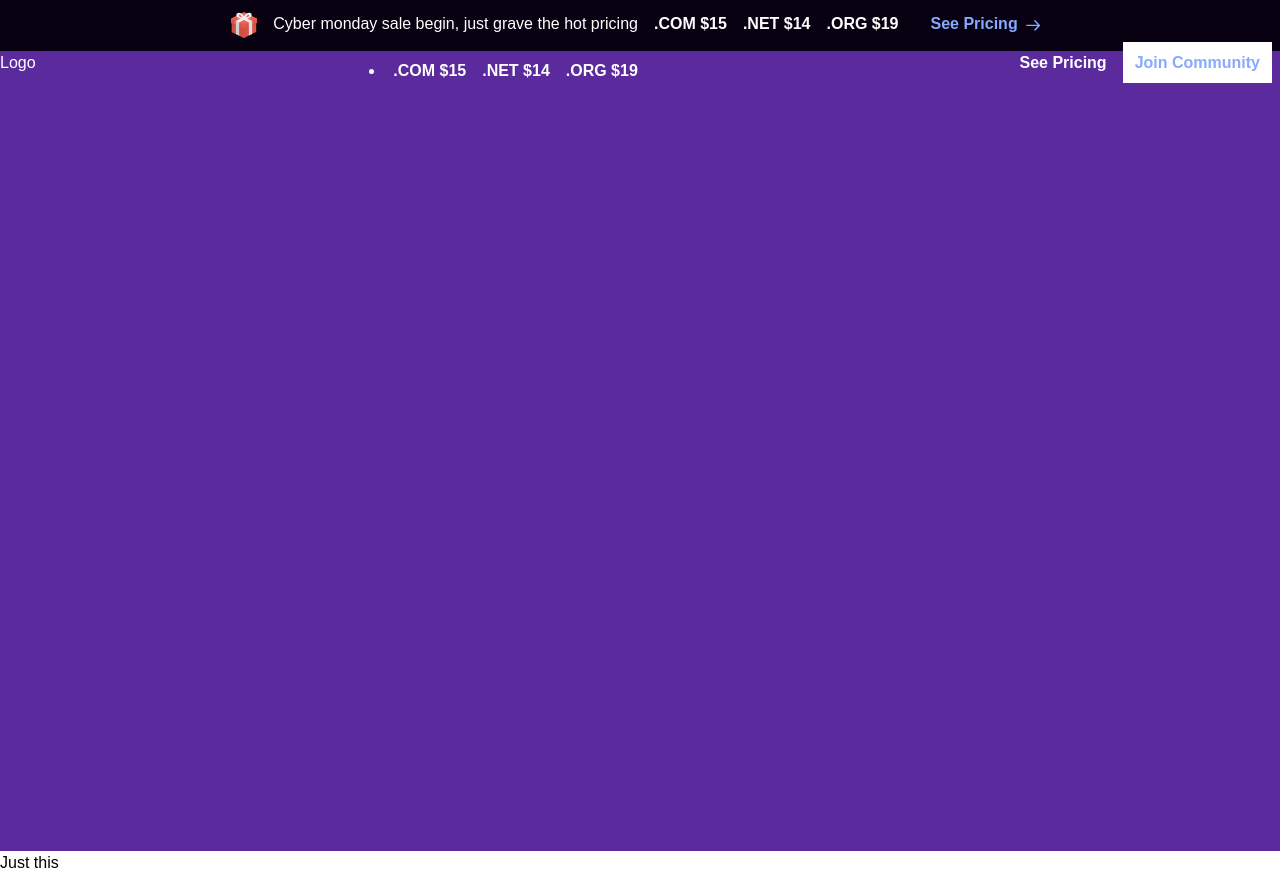
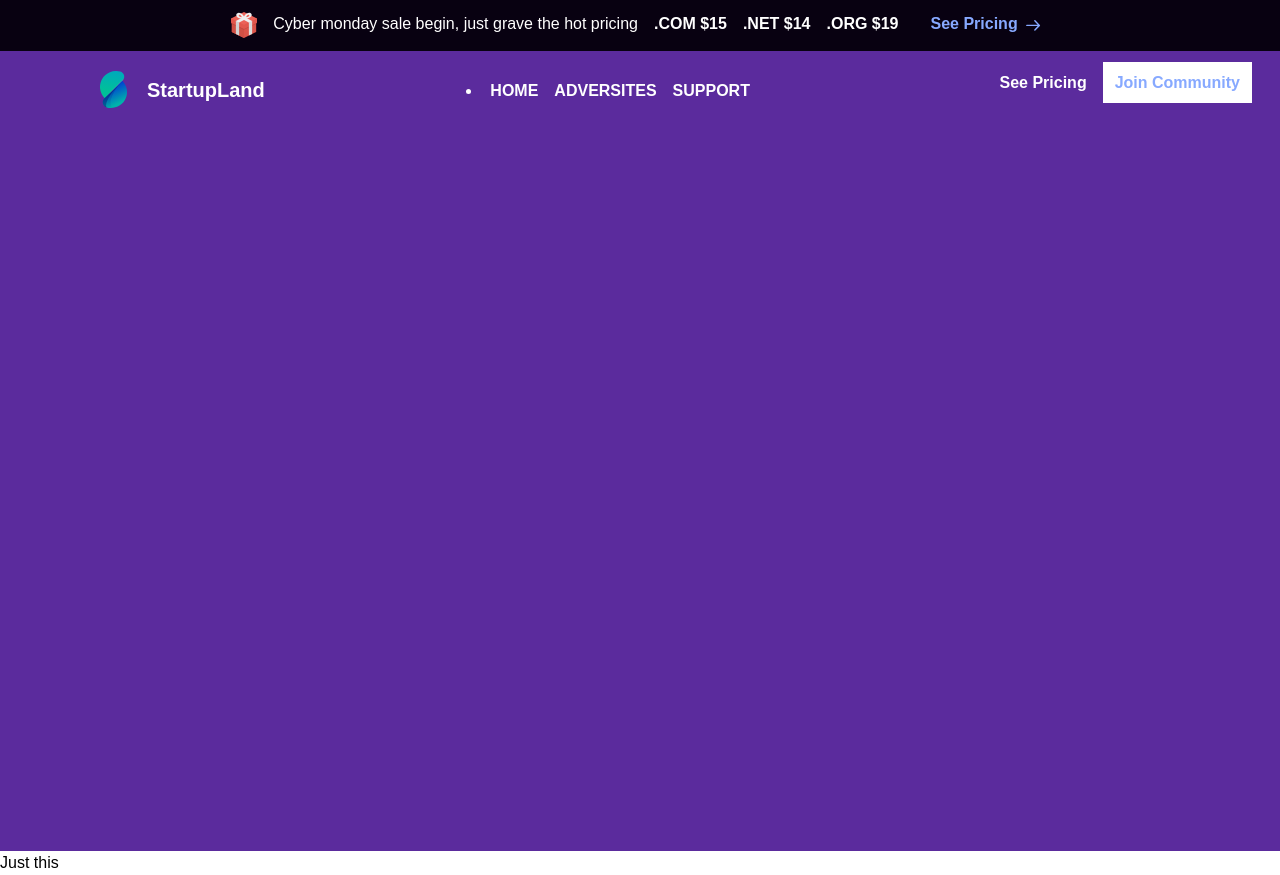
Before and after one commit to FroCode/StartupLand, a React (Create React App) app in the folder my-app/: page / in a window 1280 px wide. Built offline with nearby package versions, Linux system fonts and the light colour scheme.

Commit message:
Creating Navbar

```diff
--- a/my-app/src/Assets/icons/index.js
+++ b/my-app/src/Assets/icons/index.js
@@ -18,3 +18,115 @@ export const arrowLeft = <svg width="15" height="11" viewBox="0 0 15 11" fill="n
 export const Login = <svg width="16" height="20" viewBox="0 0 16 20" fill="none" xmlns="http://www.w3.org/2000/svg">
 <path d="M15.1562 16.8931V10.082C15.1562 8.85246 14.1531 7.84934 12.9236 7.84934H12.3616V4.70726C12.3616 2.11163 10.2499 0 7.6543 0C5.05867 0 2.95094 2.11553 2.95094 4.70726V5.2498C2.95094 5.62061 3.25149 5.91725 3.61839 5.91725C3.98529 5.91725 4.28974 5.61671 4.28974 5.2498V4.70726C4.28974 2.84934 5.80028 1.3388 7.6582 1.3388C9.51613 1.3388 11.0267 2.84934 11.0267 4.70726V7.84934H2.38888C1.15937 7.84934 0.15625 8.84855 0.15625 10.082V16.8931C0.15625 18.1226 1.15937 19.1257 2.38888 19.1257H12.9275C14.157 19.1218 15.1562 18.1226 15.1562 16.8931ZM1.49895 16.8931V10.082C1.49895 9.59016 1.90098 9.18813 2.39278 9.18813H12.9275C13.4193 9.18813 13.8214 9.59016 13.8214 10.082V16.8931C13.8214 17.3849 13.4193 17.7869 12.9275 17.7869H2.38888C1.89708 17.783 1.49895 17.3849 1.49895 16.8931Z" fill="white"/>
 </svg>
+export const logo = <svg
+width={27}
+height={37}
+viewBox="0 0 27 37"
+fill="none"
+xmlns="http://www.w3.org/2000/svg"
+>
+<path
+  d="M20.2107 0.539082C16.7919 -0.368573 13.166 -0.132397 9.89686 1.21087C6.62773 2.55414 3.89871 4.92919 2.13429 7.96659C0.369871 11.004 -0.331025 14.5334 0.140625 18.0059C0.612276 21.4784 2.23003 24.6993 4.74225 27.1675L22.6286 9.46535C23.2974 8.8029 23.7782 7.97788 24.0229 7.07319C24.2675 6.1685 24.2673 5.21601 24.0223 4.31142C23.7773 3.40684 23.296 2.58202 22.627 1.91984C21.9579 1.25767 21.1246 0.781466 20.2107 0.539082Z"
+  fill="url(#paint0_linear_0_32)"
+/>
+<path
+  d="M6.78875 36.4596C10.2096 37.3702 13.8386 37.1355 17.1107 35.792C20.3827 34.4485 23.1142 32.0718 24.8796 29.0318C26.6451 25.9918 27.3455 22.4592 26.8717 18.9842C26.398 15.5092 24.7767 12.2868 22.2603 9.81885L4.37394 27.5333C3.70514 28.1956 3.22416 29.0204 2.97933 29.9249C2.7345 30.8294 2.73443 31.7817 2.97913 32.6862C3.22383 33.5908 3.70469 34.4156 4.3734 35.078C5.0421 35.7403 5.87512 36.2168 6.78875 36.4596Z"
+  fill="url(#paint1_linear_0_32)"
+/>
+<path
+  style={{ mixBlendMode: "multiply" }}
+  d="M22.2603 9.81885L4.37394 27.5333C3.70514 28.1956 3.22416 29.0204 2.97933 29.9249C2.7345 30.8294 2.73443 31.7817 2.97913 32.6862C3.22383 33.5908 3.70469 34.4156 4.3734 35.078C5.0421 35.7403 5.87512 36.2168 6.78875 36.4596C8.70142 36.9645 10.6917 37.1164 12.6599 36.9076C4.81723 29.4388 22.2603 9.81885 22.2603 9.81885Z"
+  fill="url(#paint2_linear_0_32)"
+/>
+<g style={{ mixBlendMode: "multiply" }}>
+  <path
+    style={{ mixBlendMode: "multiply" }}
+    d="M6.46017 36.362C3.92136 28.5802 19.1697 12.9094 21.8604 10.2275L4.37395 27.5339C3.72563 28.1758 3.25344 28.9707 3.00202 29.8436C2.7506 30.7165 2.72826 31.6384 2.93711 32.5222C3.14597 33.406 3.57912 34.2224 4.19559 34.8943C4.81207 35.5662 5.5915 36.0714 6.46017 36.362Z"
+    fill="url(#paint3_linear_0_32)"
+  />
+  <path
+    style={{ mixBlendMode: "multiply" }}
+    d="M22.2014 9.88984C22.22 9.86941 22.2396 9.84995 22.2603 9.83154L22.2014 9.88984Z"
+    fill="url(#paint4_linear_0_32)"
+  />
+</g>
+<path
+  style={{ mixBlendMode: "screen" }}
+  d="M23.9404 7.36426L4.72113 27.1561L22.6292 9.46618C23.2273 8.87751 23.6766 8.15732 23.9404 7.36426Z"
+  fill="url(#paint5_radial_0_32)"
+/>
+<defs>
+  <linearGradient
+    id="paint0_linear_0_32"
+    x1="16.4102"
+    y1="-16.6936"
+    x2="10.5876"
+    y2="20.6652"
+    gradientUnits="userSpaceOnUse"
+  >
+    <stop stopColor="#0096D9" />
+    <stop offset={1} stopColor="#00C198" />
+  </linearGradient>
+  <linearGradient
+    id="paint1_linear_0_32"
+    x1="9.13537"
+    y1="13.6177"
+    x2="18.5045"
+    y2="32.4244"
+    gradientUnits="userSpaceOnUse"
+  >
+    <stop stopColor="#002DD9" />
+    <stop offset={1} stopColor="#00B2AB" />
+  </linearGradient>
+  <linearGradient
+    id="paint2_linear_0_32"
+    x1="23.8071"
+    y1="-3.42481"
+    x2="6.08252"
+    y2="38.1709"
+    gradientUnits="userSpaceOnUse"
+  >
+    <stop stopColor="#3482C0" />
+    <stop offset="0.45" stopColor="#96BEDE" />
+    <stop offset="0.83" stopColor="#E1EDF6" />
+    <stop offset={1} stopColor="white" />
+  </linearGradient>
+  <linearGradient
+    id="paint3_linear_0_32"
+    x1="1361.37"
+    y1="132.275"
+    x2="-132.261"
+    y2="2238.51"
+    gradientUnits="userSpaceOnUse"
+  >
+    <stop stopColor="#3482C0" />
+    <stop offset="0.45" stopColor="#96BEDE" />
+    <stop offset="0.83" stopColor="#E1EDF6" />
+    <stop offset={1} stopColor="white" />
+  </linearGradient>
+  <linearGradient
+    id="paint4_linear_0_32"
+    x1="25.6732"
+    y1="3.26808"
+    x2="10.5951"
+    y2="32.7125"
+    gradientUnits="userSpaceOnUse"
+  >
+    <stop stopColor="#569FA1" />
+    <stop offset="0.36" stopColor="#97C4C5" />
+    <stop offset="0.8" stopColor="#E2EEEF" />
+    <stop offset={1} stopColor="white" />
+  </linearGradient>
+  <radialGradient
+    id="paint5_radial_0_32"
+    cx={0}
+    cy={0}
+    r={1}
+    gradientUnits="userSpaceOnUse"
+    gradientTransform="translate(21.5938 32.3818) scale(27.8184 27.5367)"
+  >
+    <stop stopColor="#FFFF00" />
+    <stop offset={1} />
+  </radialGradient>
+</defs>
+</svg>
--- a/my-app/src/Components/NavBar.jsx
+++ b/my-app/src/Components/NavBar.jsx
@@ -1,16 +1,16 @@
 import React from 'react'
-
+import { logo } from '../Assets/icons'
 function NavBar() {
     return (
         <div className=''>
-            <div className="NavBar flex text-white ">
+            <div className="NavBar flex text-white p-5">
 
-                <div className="logo flex-none">Logo</div>
+                <div className="logo flex ml-20">{logo} <h2 className='mt-1 ml-5 text-[20px]	font-bold'>StartupLand</h2></div>
                 <div className="list-item shrink w- h-1 ml-auto">
-                <ul className='flex m-2  '>
-                    <li className='mr-4 font-semibold'>.COM  $15    </li>
-                    <li className='mr-4 font-semibold'>.NET  $14    </li>
-                    <li className='mr-4 font-semibold'>.ORG  $19</li>
+                <ul className='flex m-2 list-none '>
+                    <li className='mr-4 font-semibold list-none '>HOME  </li>
+                    <li className='mr-4 font-semibold'>ADVERSITES </li>
+                    <li className='mr-4 font-semibold'>SUPPORT</li>
                 </ul>
                 </div>
                 <div className="left-login ml-auto">
```
